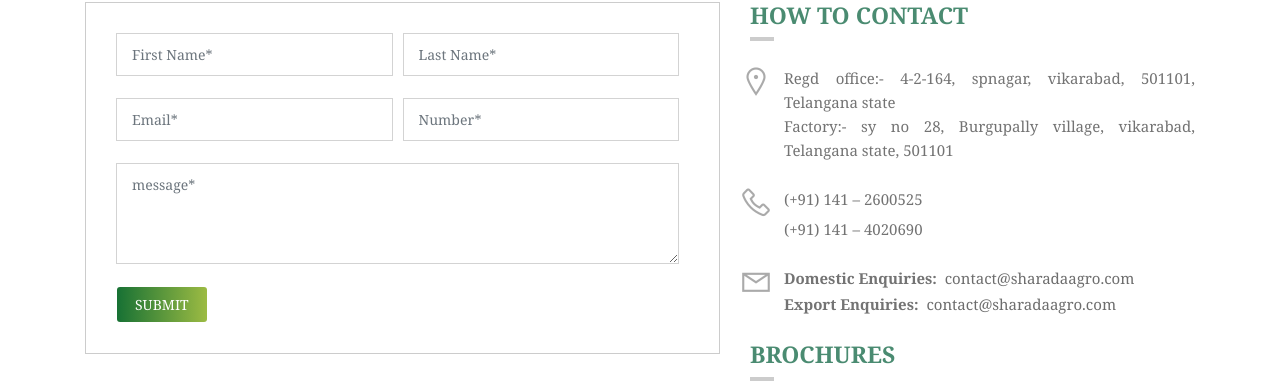
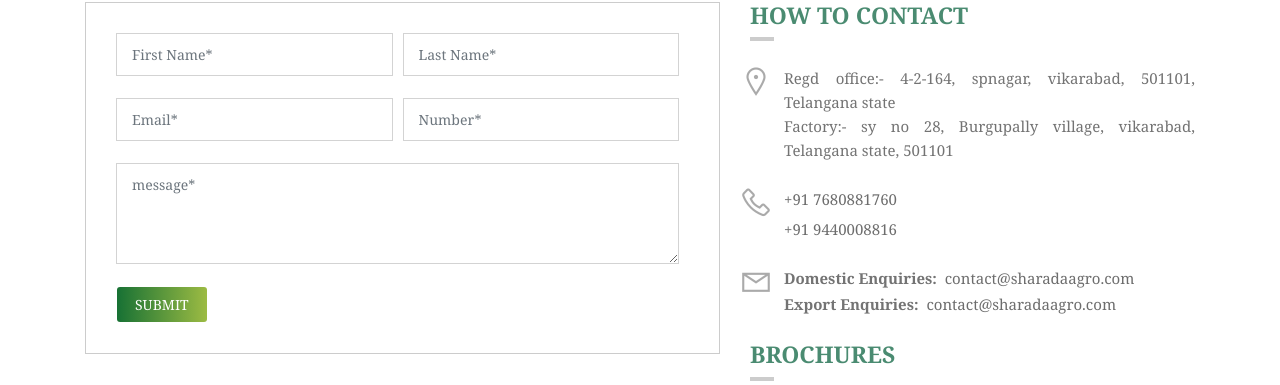
Before and after one commit to uritisaiabhishek/agro, a PHP site: page /contact-us.php in a window 1280 px wide. Shown: the part 365-750 px from the top of the page. Run offline with PHP 8.4, Linux system fonts and the light colour scheme; data that the repository does not hold is empty.

Commit message:
updated contact details

```diff
--- a/contact-us.php
+++ b/contact-us.php
@@ -74,8 +74,8 @@
                      </div>
                      <div class="adddress">
                         <span><i class="la la-phone"></i></span>
-                        <p>(+91) 141 – 2600525 </p>
-                        <p style="margin:-4px 0 0 0;">(+91) 141 – 4020690</p>
+                        <p><a href="tel:<?php echo PHONE1; ?>"><?php echo PHONE1; ?></a></p>
+                        <p style="margin:-4px 0 0 0;"><a href="tel:<?php echo PHONE2; ?>"><?php echo PHONE2; ?></a></p>
                      </div>
                      <div class="adddress">
                         <span><i class="la la-envelope"></i></span>
--- a/includes/constants.inc.php
+++ b/includes/constants.inc.php
@@ -12,7 +12,8 @@
 
     // Contact Details
     define('SITE_EMAIL', trim('contact@sharadaagro.com'));
-    define('PHONE', trim(''));
+    define('PHONE1', '+91 7680881760');
+    define('PHONE2', '+91 9440008816');
     define('ADDRESS', trim(''));
 
     // Product List
```
Also changed, not shown: .htaccess (deleted).
